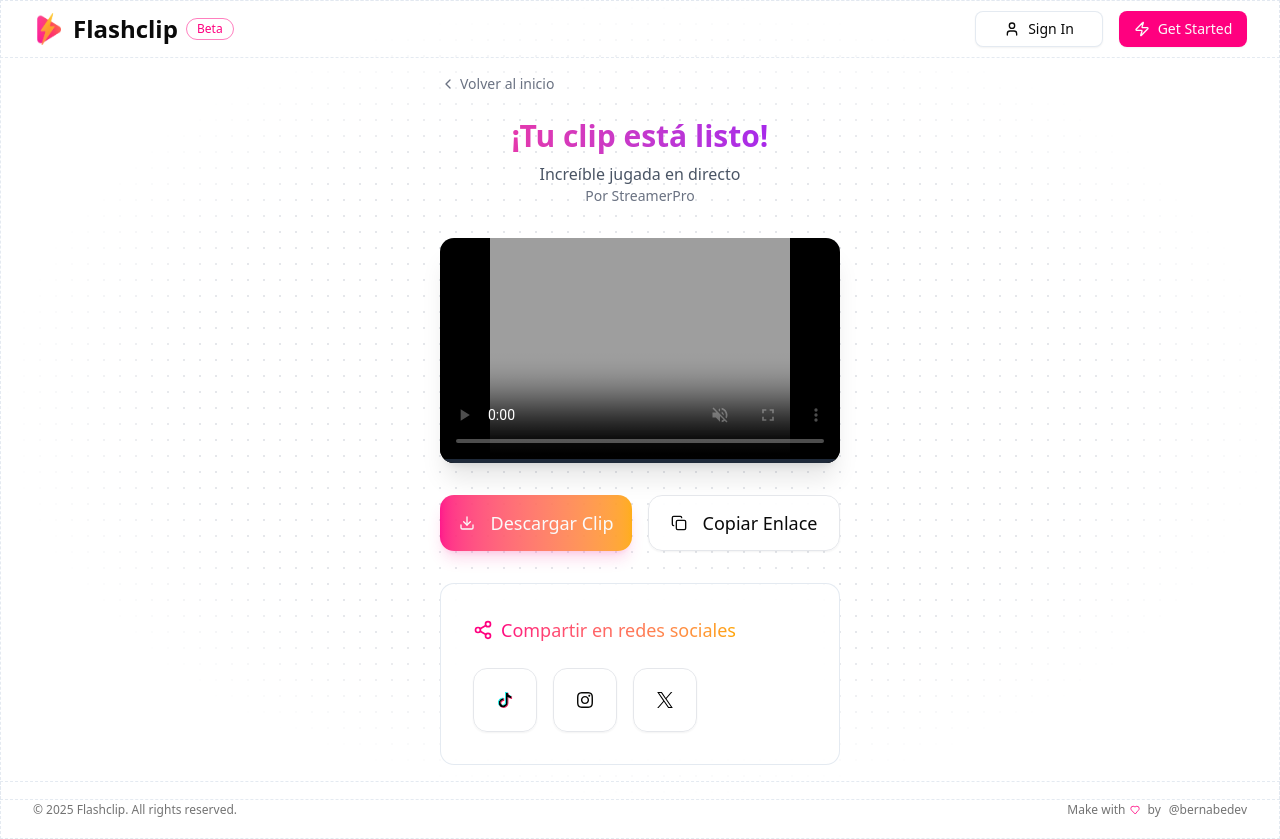
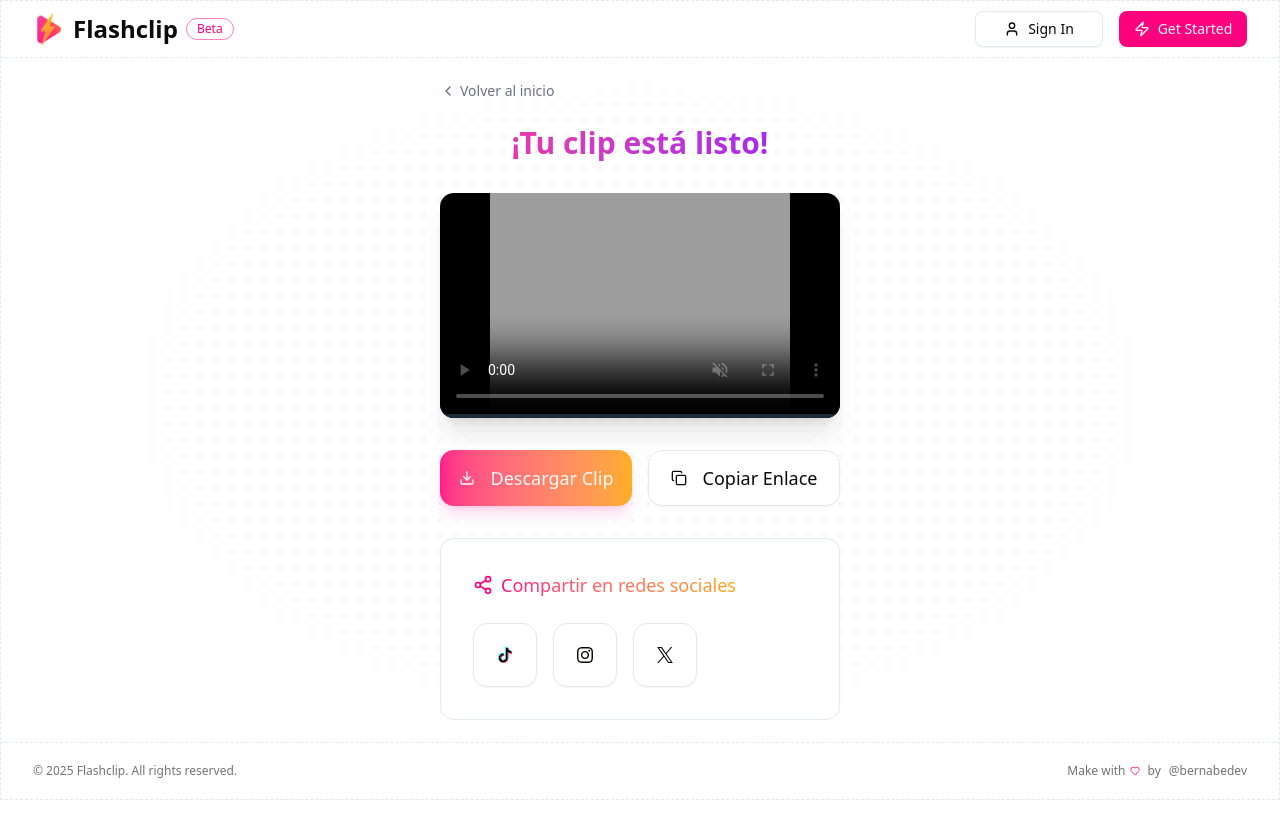
Before and after one commit to bernabedev/flashclip, a Next.js app: page /clip/1 in a window 1280 px wide. After the commit the page ends 800 px from the top, so only its background shows below. Built offline with nearby package versions, Linux system fonts and the light colour scheme; no server answers.

Commit message:
feat: Pass clip title and streamer name to the clip page

```diff
--- a/src/app/(main)/clip/[id]/page.client.tsx
+++ b/src/app/(main)/clip/[id]/page.client.tsx
@@ -13,13 +13,18 @@ import Link from "next/link";
 import { useEffect, useRef, useState } from "react";
 import { toast } from "sonner";
 
-export default function ClipReady({ clipUrl }: { clipUrl: string }) {
+export default function ClipReady({
+  clipUrl,
+  clipTitle,
+  streamerName,
+}: {
+  clipUrl: string;
+  clipTitle?: string;
+  streamerName?: string;
+}) {
   const [isPlaying, setIsPlaying] = useState(true);
   const [progress, setProgress] = useState(0);
   const videoRef = useRef<HTMLVideoElement>(null);
-
-  const clipTitle = "Increíble jugada en directo";
-  const streamerName = "StreamerPro";
 
   useEffect(() => {
     const updateProgress = () => {
@@ -150,10 +155,14 @@ export default function ClipReady({ clipUrl }: { clipUrl: string }) {
           <h1 className="text-3xl font-bold mb-2 bg-clip-text text-transparent bg-gradient-to-r from-pink-500 to-purple-600">
             ¡Tu clip está listo!
           </h1>
-          <p className="text-gray-600 dark:text-gray-300">{clipTitle}</p>
-          <p className="text-sm text-gray-500 dark:text-gray-400">
-            Por {streamerName}
-          </p>
+          {clipTitle && (
+            <p className="text-gray-600 dark:text-gray-300">{clipTitle}</p>
+          )}
+          {streamerName && (
+            <p className="text-sm text-gray-500 dark:text-gray-400">
+              Por {streamerName}
+            </p>
+          )}
         </div>
 
         {/* Video player */}
--- a/src/app/(main)/clip/[id]/page.tsx
+++ b/src/app/(main)/clip/[id]/page.tsx
@@ -1,10 +1,12 @@
 import ClipReady from "./page.client";
 
 export default async function ClipPage(props: {
-  searchParams: Promise<{ url: string }>;
+  searchParams: Promise<{ url: string; title?: string; streamer?: string }>;
 }) {
   const searchParams = await props.searchParams;
   const url = searchParams?.url || "";
+  const title = searchParams?.title;
+  const streamer = searchParams?.streamer;
 
-  return <ClipReady clipUrl={url} />;
+  return <ClipReady clipUrl={url} clipTitle={title} streamerName={streamer} />;
 }
--- a/src/components/editor/editor.tsx
+++ b/src/components/editor/editor.tsx
@@ -382,7 +382,11 @@ export default function Editor({ videoFile }: EditorProps) {
         }
       }
 
-      router.push(`/clip/${Date.now()}?url=${data.url}`);
+      router.push(
+        `/clip/${Date.now()}?url=${data.url}&title=${clipData.title}&streamer=${
+          user?.username
+        }`
+      );
     } catch (error) {
       console.error("Error processing clip:", error);
       toast.error("Failed to process clip", {
```
